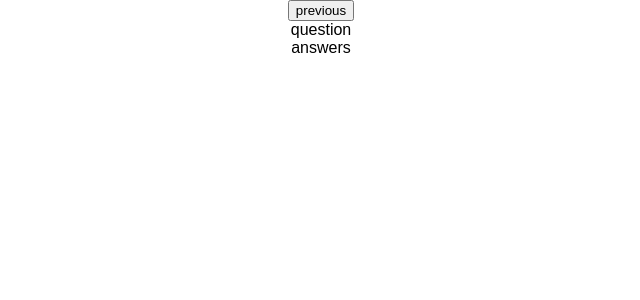
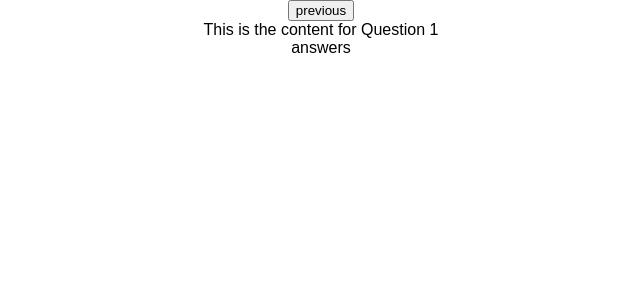
Before and after one commit to superdtx/questions-wizard, a React (Create React App) app: page / in a window 1280 px wide. Shown: the top 300 px of the page, without its empty margins (319-959 px from the left). Built offline with nearby package versions, Linux system fonts and the light colour scheme.

Commit message:
add props and state, pass question content

```diff
--- a/src/App.js
+++ b/src/App.js
@@ -1,16 +1,41 @@
 import React, { Component } from 'react';
 import logo from './logo.svg';
 import './App.css';
-import Main from '../src/containers/Main';
+import Header from '../src/components/Header';
+import Question from '../src/components/Question';
+import AnswerPanel from '../src/components/AnswersPanel';
+import {data} from '../src/data/questions';
 
 class App extends Component {
+    constructor(props){
+        super(props);
+        this.state = {
+            currentQuestionId: 1,
+            questionList: props.questionData.map(d => {
+                return {
+                    id: d.id,
+                    answer: -1
+                }
+            })
+        }
+    }
     render() {
+        const {questionData} = this.props;
+        console.log(this.props);
+        console.log(this.state);
+        const {currentQuestionId} = this.state;
+        console.log(currentQuestionId);
+        const currentQuestion = questionData.find(qd => qd.id = currentQuestionId);
+        console.log(currentQuestion);
         return (
             <div className="App">
-                <Main/>
+                <Header/>
+                <Question content={currentQuestion.content}/>
+                <AnswerPanel/>
             </div>
         );
     }
 }
 
 export default App;
+App.defaultProps = data;
--- a/src/components/Question.js
+++ b/src/components/Question.js
@@ -7,7 +7,7 @@ import React, {Component} from 'react';
     const Question = (props) => {
         return (
             <div>
-                question
+                {props.content}
             </div>
         )
         };
--- a/src/containers/Main.js
+++ /dev/null
@@ -1,25 +0,0 @@
-/**
- * Created by TAbdullah on 8/8/2017.
- */
-
-import React, {Component} from 'react';
-import Header from '../components/Header';
-import Question from '../components/Question';
-import AnswerPanel from '../components/AnswersPanel';
-
-    class Main extends Component{
-        constructor(props){
-            super(props);
-        }
-        render(){
-            return (
-                <div>
-                    <Header/>
-                    <Question/>
-                    <AnswerPanel/>
-                </div>
-            );
-        }
-    }
-
-export default Main;
--- /dev/null
+++ b/src/data/questions.js
@@ -0,0 +1,49 @@
+/**
+ * Created by TAbdullah on 8/8/2017.
+ */
+
+export const data =
+    {
+        "questionData": [
+            {
+                "id": 1,
+                "title": "Question 1",
+                "content": "This is the content for Question 1",
+                "answers":
+                    [
+                        {"id": 1, "answer": "answer11", "points": 2},
+                        {"id": 2, "answer": "answer12", "points": 1},
+                        {"id": 3, "answer": "answer13", "points": 0},
+                    ]
+                ,
+                "selected": -1
+            },
+            {
+                "id": 2,
+                "title": "Question 2",
+                "content": "This is the content for Question 2",
+                "answers":
+                    [
+                        {"id": 1, "answer": "answer21", "points": 2},
+                        {"id": 2, "answer": "answer22", "points": 1},
+                        {"id": 3, "answer": "answer23", "points": 0},
+                    ]
+                ,
+                "selected": -1
+            },
+            {
+                "id": 3,
+                "title": "Question 3",
+                "content": "This is the content for Question 3",
+                "answers":
+                    [
+                        {"id": 1, "answer": "answer31", "points": 2},
+                        {"id": 2, "answer": "answer32", "points": 1},
+                        {"id": 3, "answer": "answer33", "points": 0},
+                    ]
+                ,
+                "selected": -1
+            },
+
+        ]
+    };
```
